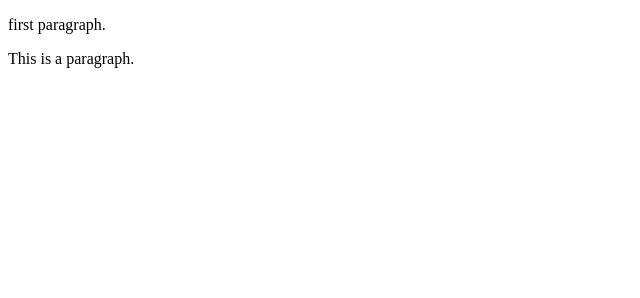
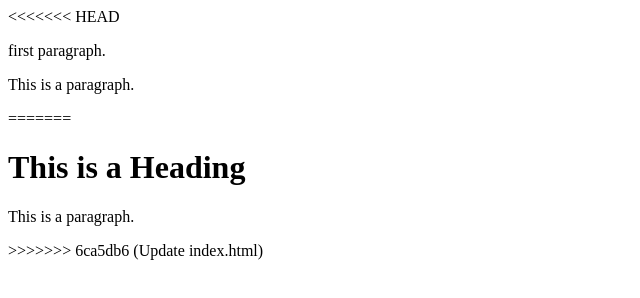
Before and after one commit to Rasak-king/learning-git, a plain HTML site: page index.html in a window 1280 px wide. Shown: the whole page, without its empty margins (0-640 px from the left). Drawn offline with Linux system fonts and the light colour scheme.

Commit message:
Update index.html

```diff
--- a/index.html
+++ b/index.html
@@ -4,7 +4,12 @@
 <title>Page Title</title>
 </head>
 <body>
+<<<<<<< HEAD
     <p>first paragraph.</p>
     <p>This is a paragraph.</p>
+=======
+<h1>This is a Heading</h1>
+<p>This is a paragraph.</p>
+>>>>>>> 6ca5db6 (Update index.html)
 </body>
 </html>
```
